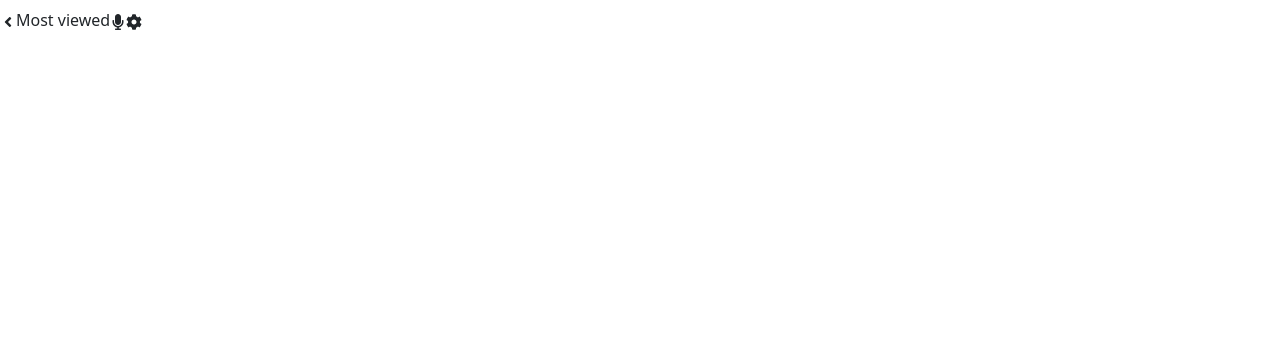
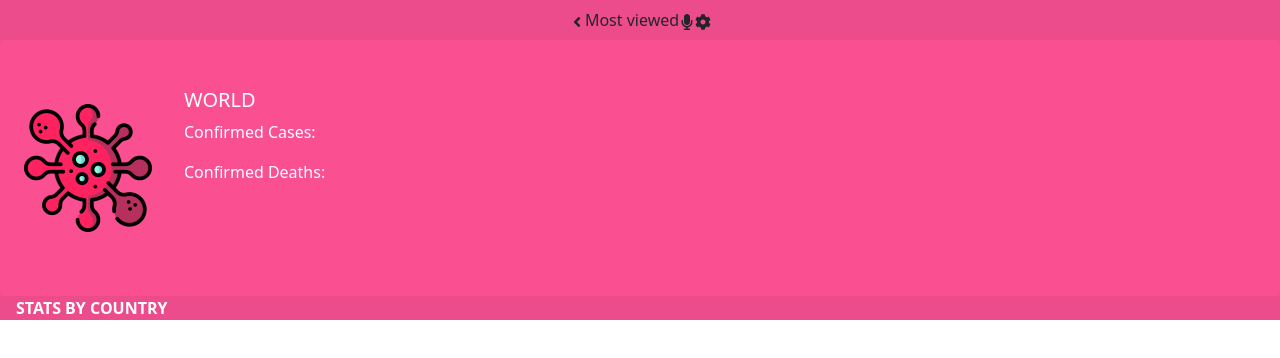
Before and after one commit to Laylo309/react_capstone, a React (Create React App) app: page / in a window 1280 px wide. Shown: the top 358 px of the page. Built offline with nearby package versions, Linux system fonts and the light colour scheme.

Commit message:
Add header

```diff
--- a/src/App.css
+++ b/src/App.css
@@ -1,39 +1,22 @@
-.App {
-  text-align: center;
+*,
+*::before,
+*::after {
+  box-sizing: inherit;
 }
 
-.App-logo {
-  height: 40vmin;
-  pointer-events: none;
+html {
+  /* this makes sure the padding and the border is included in the box sizing */
+  box-sizing: border-box;
+  overflow-y: hidden;
 }
 
-@media (prefers-reduced-motion: no-preference) {
-  .App-logo {
-    animation: App-logo-spin infinite 20s linear;
-  }
+html body {
+  padding: 0;
+  margin: 0;
+  overflow-y: inherit;
 }
 
-.App-header {
-  background-color: #282c34;
-  min-height: 100vh;
-  display: flex;
-  flex-direction: column;
-  align-items: center;
-  justify-content: center;
-  font-size: calc(10px + 2vmin);
-  color: white;
+.AppComponent {
+  padding: 0;
+  background-color: #ec4c8b;
 }
-
-.App-link {
-  color: #61dafb;
-}
-
-@keyframes App-logo-spin {
-  from {
-    transform: rotate(0deg);
-  }
-
-  to {
-    transform: rotate(360deg);
-  }
-}
--- a/src/App.js
+++ b/src/App.js
@@ -1,8 +1,13 @@
+import './App.css';
 import NavbarComponent from './components/Navbar';
+import HeaderComponent from './components/Header';
 
 function App() {
   return (
-    <NavbarComponent />
+    <div className="AppComponent">
+      <NavbarComponent />
+      <HeaderComponent />
+    </div>
   );
 }
 
--- /dev/null
+++ b/src/components/Header.js
@@ -0,0 +1,53 @@
+/* eslint-disable arrow-body-style */
+import React from 'react';
+import { Card } from 'react-bootstrap';
+import Corona from '../assets/Corona.png';
+
+const cardStyle = [
+  {
+    width: '100%',
+    display: 'flex',
+    flexDirection: 'row',
+    padding: '2rem 0.5rem',
+    backgroundColor: '#FA4F91',
+    border: '0',
+    color: '#fff',
+  },
+  {
+    width: '20vh',
+    alignItems: 'center',
+    padding: '1rem 2rem 1rem 0',
+  },
+  {
+    color: '#fff',
+    fontWeight: 'bold',
+    paddingTop: '0',
+    paddingLeft: '1rem',
+  }];
+const HeaderComponent = () => {
+  return (
+    <div>
+      <Card style={cardStyle[0]}>
+        <Card.Body style={{ paddingRight: '0', flex: '0' }}>
+          <Card.Img src={Corona} style={cardStyle[1]} />
+        </Card.Body>
+        <Card.Body style={{ paddingLeft: '0' }}>
+          <Card.Title>WORLD</Card.Title>
+          <Card.Text>Confirmed Cases:</Card.Text>
+          <Card.Text>Confirmed Deaths:</Card.Text>
+        </Card.Body>
+      </Card>
+      <InfoTitle />
+    </div>
+  );
+};
+
+const InfoTitle = () => {
+  return (
+    <div style={cardStyle[2]}>
+      <p>STATS BY COUNTRY</p>
+    </div>
+  );
+};
+
+export default HeaderComponent;
--- a/src/components/Navbar.js
+++ b/src/components/Navbar.js
@@ -3,16 +3,9 @@ import { Navbar, Nav } from 'react-bootstrap';
 import 'bootstrap/dist/css/bootstrap.min.css';
 import { FaAngleLeft, FaCog, FaMicrophone } from 'react-icons/fa';
 
-// const style = {
-//   display: 'flex',
-//   justifyContent: 'space-between',
-//   alignItems: 'center',
-//   width: '100%',
-//   padding: '5px',
-// };
+const NavbarComponent = () => (
 
-const NavbarComponent = () => (
-  <Navbar>
+  <Navbar className="justify-content-center">
     <Nav>
       <Nav.Item><FaAngleLeft /></Nav.Item>
       <Nav.Item>Most viewed</Nav.Item>
@@ -20,6 +13,7 @@ const NavbarComponent = () => (
       <Nav.Item><FaCog /></Nav.Item>
     </Nav>
   </Navbar>
+
 );
 
 export default NavbarComponent;
```
Also changed, not shown: src/assets/Corona.png (added).
